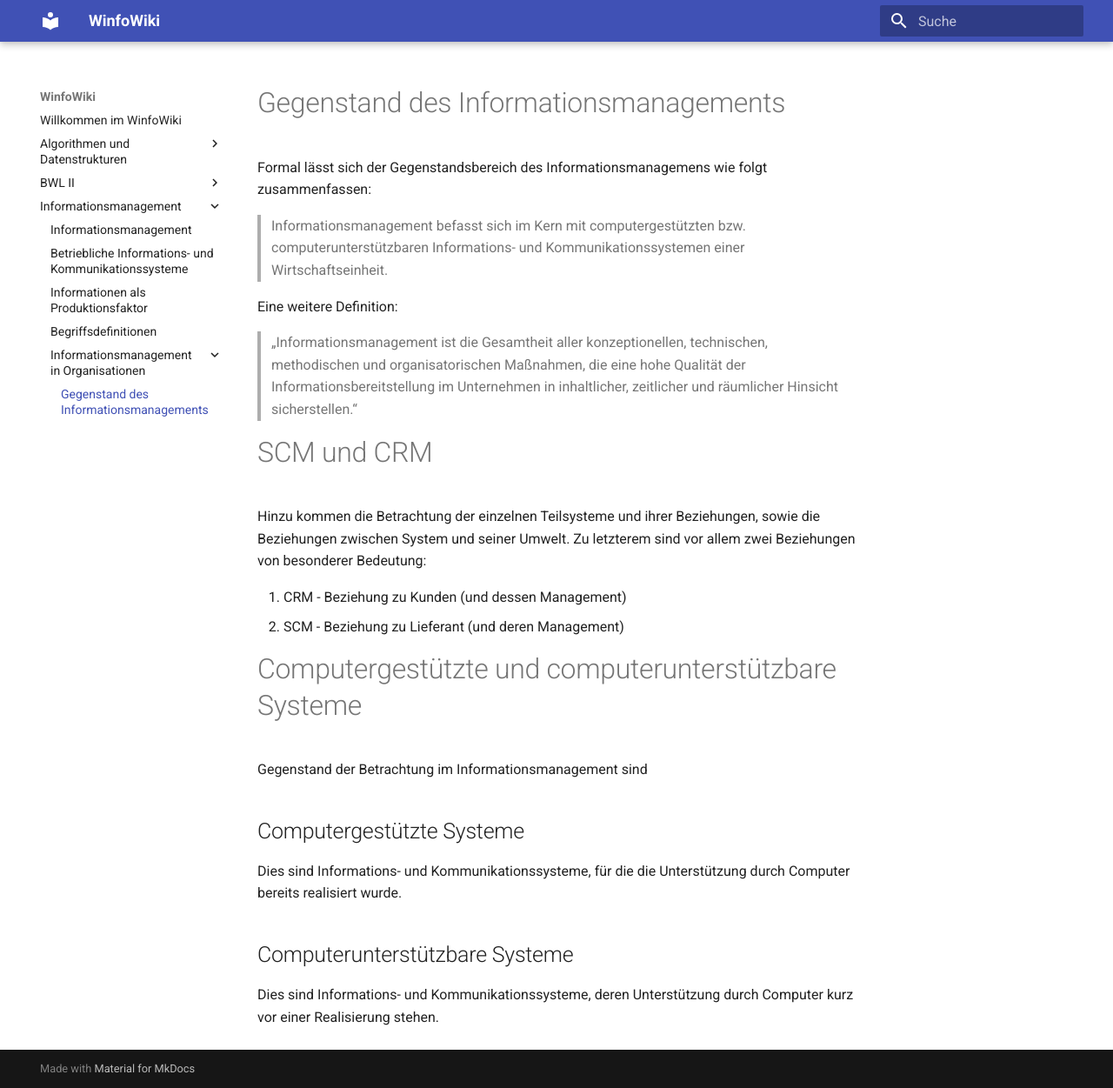
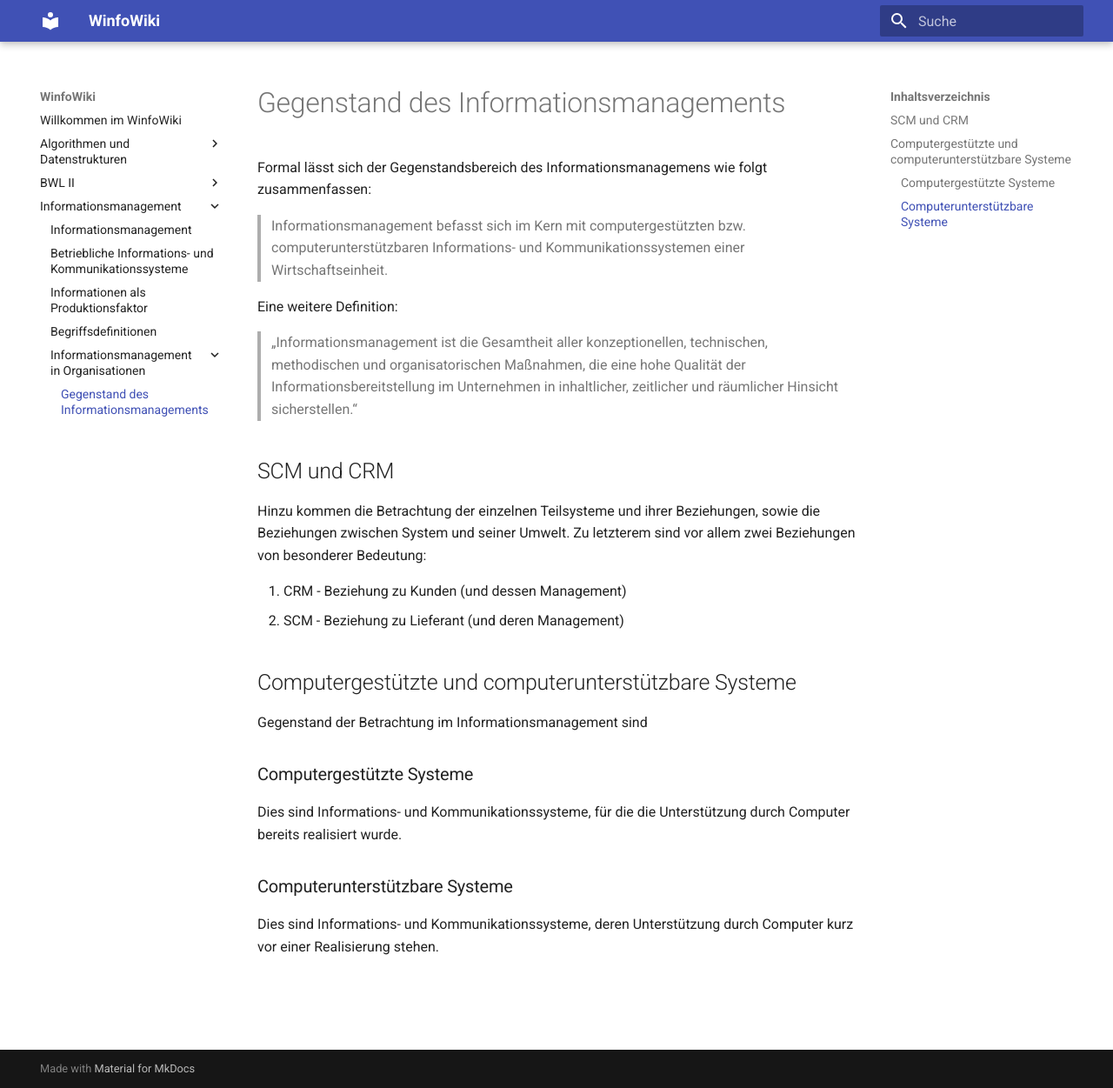
Before and after one commit to heshsum/winfowiki, an MkDocs documentation site: the page built from docs/Informationsmanagement/Informationsmanagement in Organisationen/10 Gegenstand des Informationsmanagements.md, in a window 1280 px wide and 1251 px high. Shown: the whole window at 87% size. Built offline with MkDocs 1.6.1 and Material for MkDocs 9.7.7, drawn with Linux system fonts in a browser that asks for light colours.

Commit message:
Formatierungen

```diff
--- a/docs/Informationsmanagement/Informationsmanagement in Organisationen/10 Gegenstand des Informationsmanagements.md
+++ b/docs/Informationsmanagement/Informationsmanagement in Organisationen/10 Gegenstand des Informationsmanagements.md
@@ -5,17 +5,17 @@ Formal lässt sich der Gegenstandsbereich des Informationsmanagemens wie folgt z
 Eine weitere Definition:
 > „Informationsmanagement ist die Gesamtheit aller konzeptionellen, technischen, methodischen und organisatorischen Maßnahmen, die eine hohe Qualität der Informationsbereitstellung im Unternehmen in inhaltlicher, zeitlicher und räumlicher Hinsicht sicherstellen.“
 
-# SCM und CRM
+## SCM und CRM
 Hinzu kommen die Betrachtung der einzelnen Teilsysteme und ihrer Beziehungen, sowie die Beziehungen zwischen System und seiner Umwelt. Zu letzterem sind vor allem zwei Beziehungen von besonderer Bedeutung:
 
 1. CRM - Beziehung zu Kunden (und dessen Management)
 2. SCM - Beziehung zu Lieferant (und deren Management)
 
-# Computergestützte und computerunterstützbare Systeme
+## Computergestützte und computerunterstützbare Systeme
 Gegenstand der Betrachtung im Informationsmanagement sind
 
-## Computergestützte Systeme
+### Computergestützte Systeme
 Dies sind Informations- und Kommunikationssysteme, für die die Unterstützung durch Computer bereits realisiert wurde.
 
-## Computerunterstützbare Systeme
+### Computerunterstützbare Systeme
 Dies sind Informations- und Kommunikationssysteme, deren Unterstützung durch Computer kurz vor einer Realisierung stehen.
```
Also changed, not shown: docs/Informationsmanagement/33 Betriebliche Informationssysteme.md (+1 -3 lines), docs/Algorithmen und Datenstrukturen/O-Notation und Laufzeitanalyse/11 O-Notation.md (line endings or trailing spaces).
